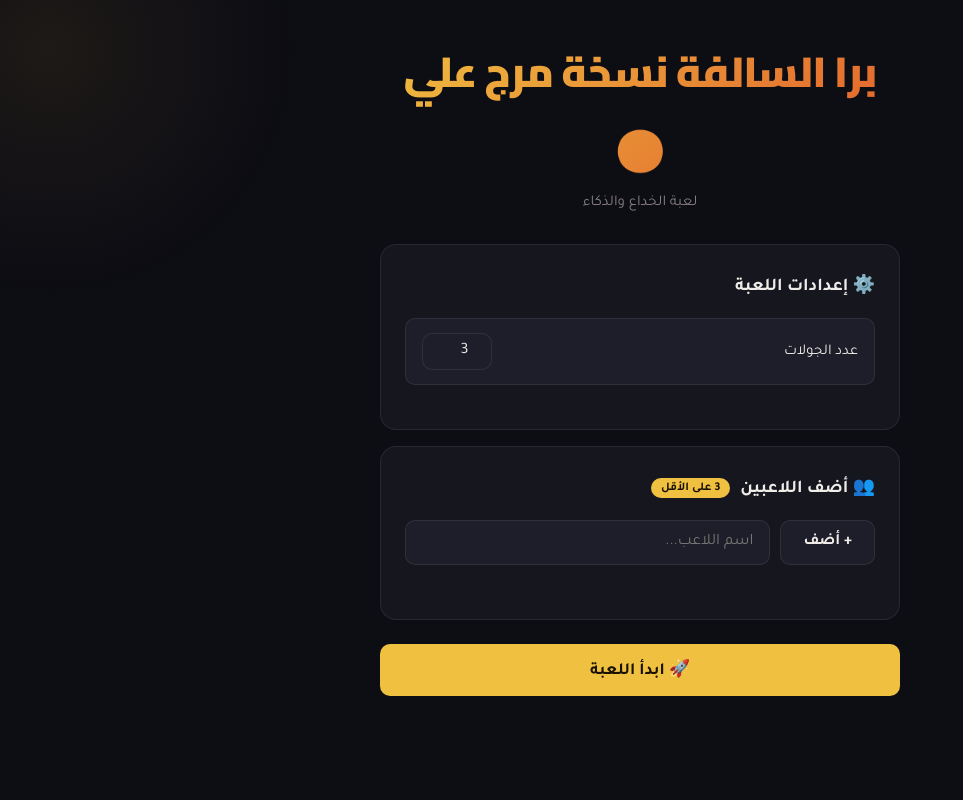
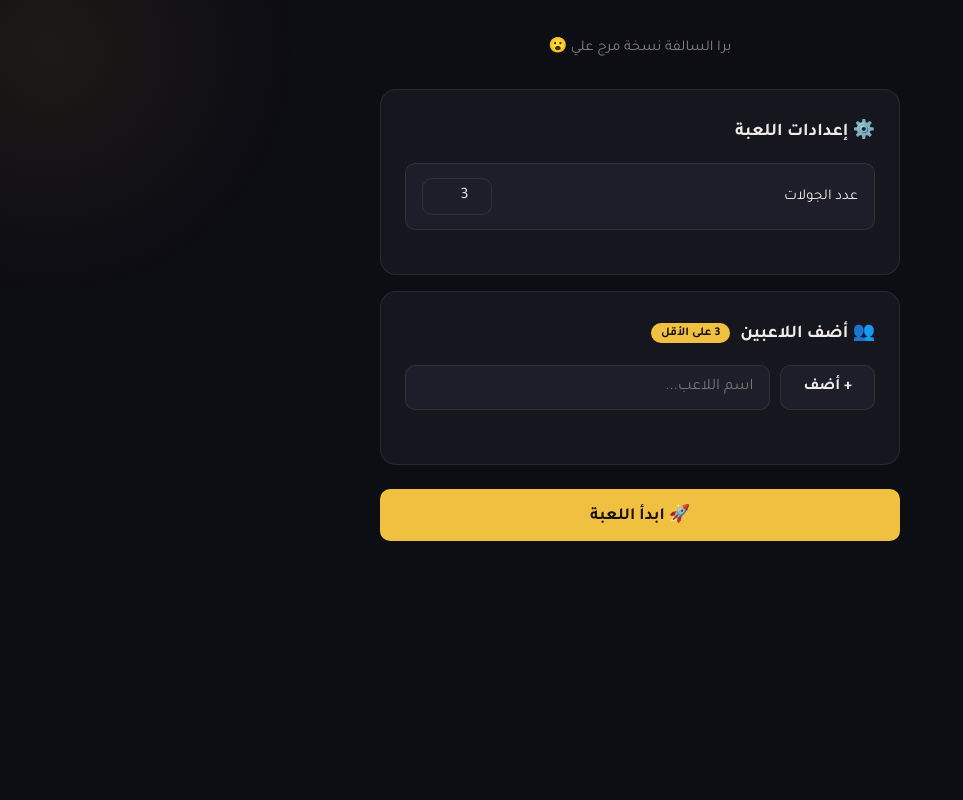
Before and after one commit to DibHajjar/marj-ali, a plain HTML site: page index.html in a window 1280 px wide. Shown: the whole page, without its empty margins (0-963 px from the left). Drawn offline with Linux system fonts and the light colour scheme.

Commit message:
delete h1

```diff
--- a/index.html
+++ b/index.html
@@ -529,8 +529,7 @@
 <body>
 <div class="game-wrap">
   <div class="logo">
-    <h1>برا السالفة نسخة مرج علي 😮</h1>
-    <p>لعبة الخداع والذكاء</p>
+    <p>برا السالفة نسخة مرج علي 😮</p>
   </div>
 
   <!-- SCREEN: Setup -->
```
